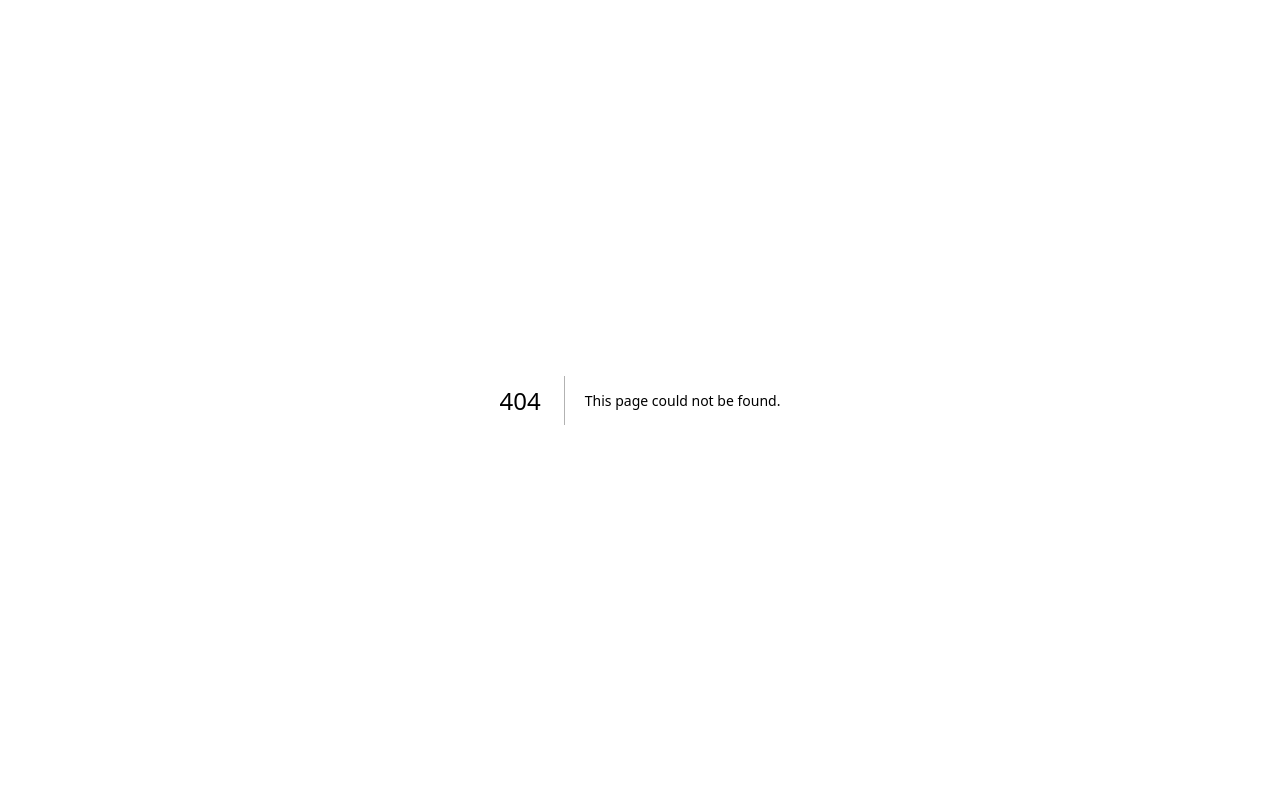
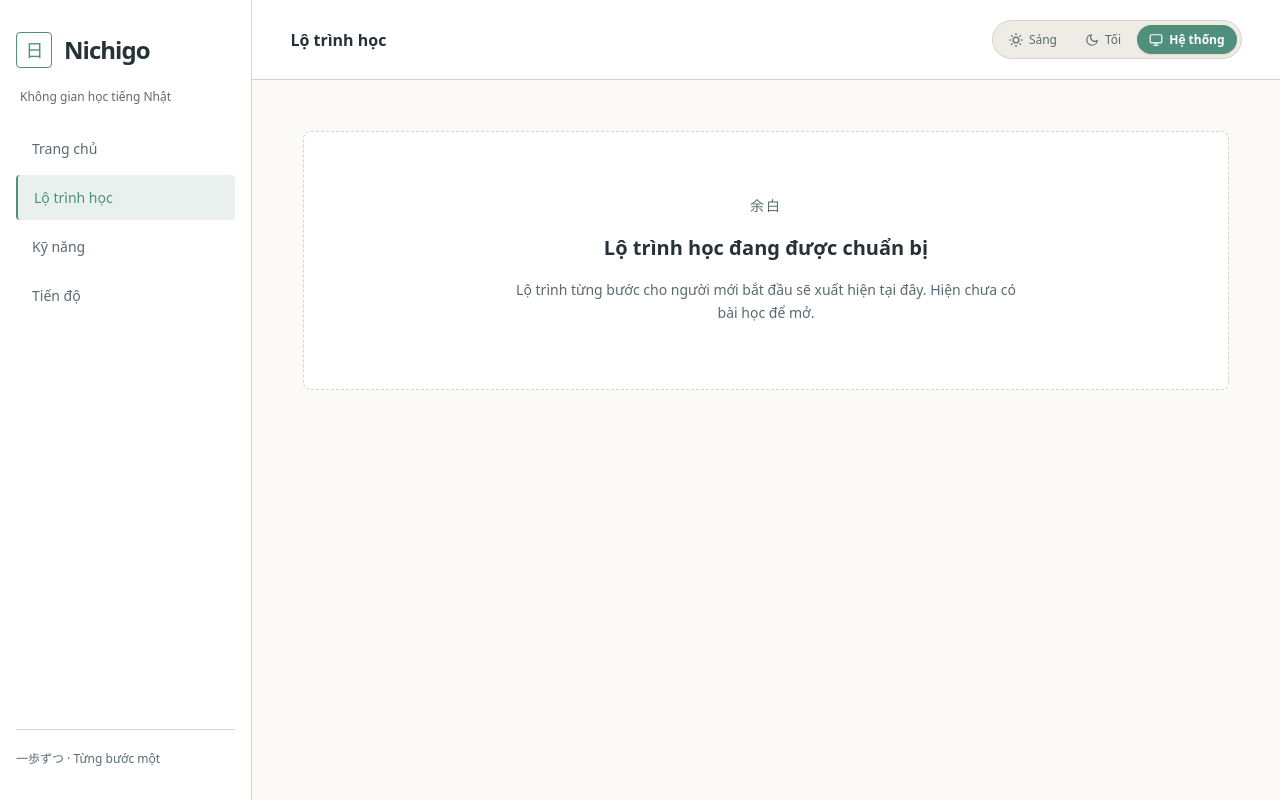
Before and after one commit to HoangDang1123/nichigo-japanese-learning, a Next.js app in the folder nichigo_frontend/: page /learn in a window 1280 px wide. Before the commit this address had no page. Built offline with nearby package versions, Linux system fonts and the light colour scheme.

Commit message:
feat(ui): add JPN-003 shell building blocks

```diff
--- /dev/null
+++ b/nichigo_frontend/src/app/learn/page.tsx
@@ -0,0 +1,5 @@
+import { AppShell } from "@/components/layout/app-shell";
+import { EmptyState } from "@/components/states/empty-state";
+export default function LearnPage() {
+  return <AppShell title="Lộ trình học"><EmptyState title="Lộ trình học đang được chuẩn bị" description="Lộ trình từng bước cho người mới bắt đầu sẽ xuất hiện tại đây. Hiện chưa có bài học để mở." /></AppShell>;
+}
```
